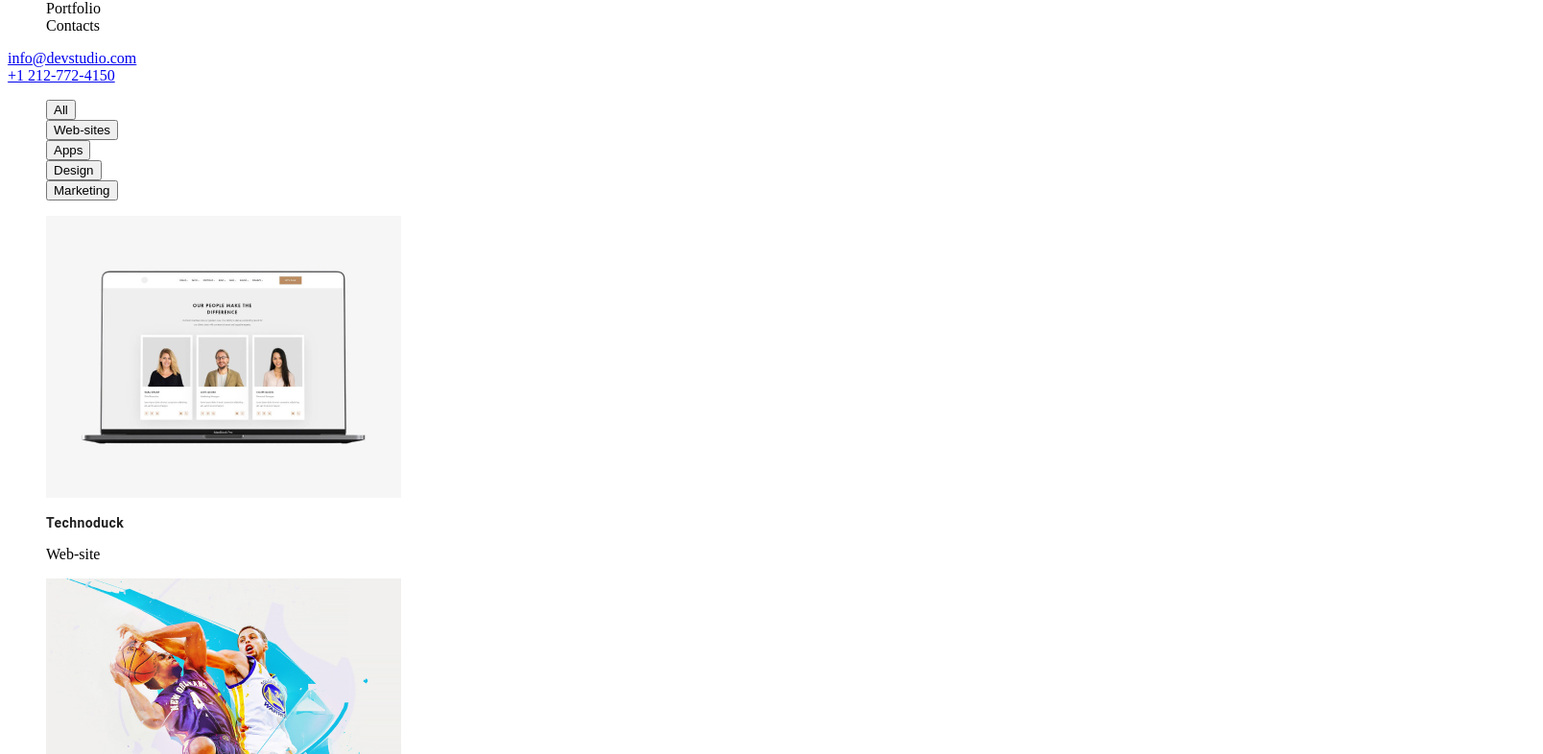
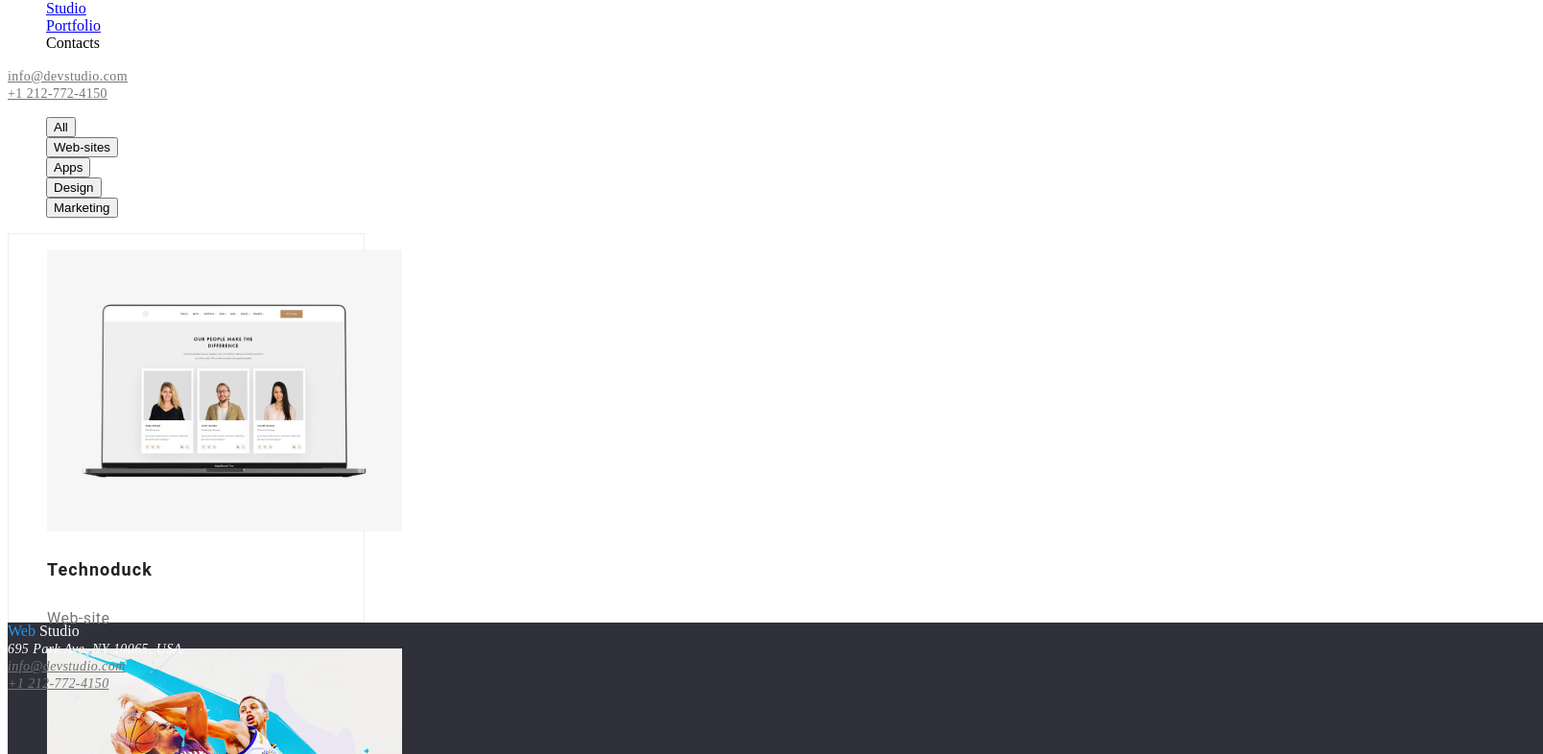
Before and after one commit to Tamas-Norbert/goit-markup-hw-02, a plain HTML site: page portfolio.html in a window 1280 px wide. Shown: the part 60-846 px from the top of the page at 96% size, 1608 px wide, since content can reach past the window. Drawn offline with Linux system fonts and the light colour scheme.

Commit message:
css + prettier

```diff
--- a/css/style.css
+++ b/css/style.css
@@ -28,6 +28,7 @@ ul {
   line-height: 36px;
   letter-spacing: 0.03em;
   text-align: left;
+  color: #212121;
 }
 
 h1 {
@@ -93,14 +94,79 @@ h3 {
   color: #757575;
 }
 .contacts {
-  width: 113px;
+  width: 231px;
   height: 16px;
-  top: 32px;
+  top: 2272px;
+  left: 215px;
+  font: Roboto;
+  font-size: 14px;
+  font-weight: 400;
+  line-height: 16px;
+  letter-spacing: 0.03em;
+  text-align: left;
+  color: #757575;
+}
+
+.our-team h3 {
+  /* TODO: ask for width(each one of them is diffrent) */
+  height: 19px;
   font-family: Roboto;
-  font-size: 14px;
+  font-size: 16px;
   font-weight: 500;
-  line-height: 16px;
-  letter-spacing: 0.02em;
+  line-height: 19px;
+  letter-spacing: 0.03em;
+  text-align: center;
+  color: #212121;
+}
+.our-team p {
+  font-family: Roboto;
+  font-size: 16px;
+  font-weight: 400;
+  line-height: 19px;
+  letter-spacing: 0.03em;
+  color: #757575;
+  text-align: center;
+}
+
+.basement {
+  background: #2f303a;
+  width: 1600px;
+  height: 251px;
+  top: 2097px;
+}
+.colection-background {
+  width: 370px;
+  height: 404px;
+  top: 262px;
+  left: 215px;
+  border: 1px;
+  border: 1px solid #eeeeee;
+}
+
+.colection-background h3 {
+  width: 322px;
+  height: 36px;
+  top: 1010px;
+  left: 1039px;
+  font-family: Roboto;
+  font-size: 18px;
+  font-weight: 700;
+  line-height: 36px;
+  letter-spacing: 0.06em;
   text-align: left;
-  /* TODO: remove blue color from link */
+  color: #212121;
 }
+
+.colection-background p {
+  width: 322px;
+  height: 30px;
+  top: 616px;
+  left: 639px;
+  font-family: Roboto;
+  font-size: 16px;
+  font-weight: 400;
+  line-height: 30px;
+  letter-spacing: 0.03em;
+  text-align: left;
+  color: #757575;
+}
--- a/portfolio.html
+++ b/portfolio.html
@@ -7,21 +7,23 @@
     <link rel="stylesheet" href="./css/style.css" />
   </head>
   <body class="body">
-    <header>
-      <span style="color: #2196f3">Web</span> <span>Studio</span>
+    <header class="nav-container">
+      <span style="color: #2196f3">Web</span>
+      <span style="color: #ffffff">Studio</span>
       <nav>
-        <ul>
+        <ul class="main-navigation">
           <li><a href="index.html">Studio</a></li>
           <li>
-            <a href="portfolio.html" class="nav-link current"></a>Portfolio
+            <a class="nav-link current" href="portfolio.html">Portfolio</a>
           </li>
-          <li>Contacts</li>
+          <li><a href="#"></a>Contacts</li>
         </ul>
       </nav>
     </header>
 
-    <a href="mailto:info@devstudio.com">info@devstudio.com</a><br />
-    <a href="tel:+1 212-772-4150">+1 212-772-4150</a>
+    <a class="contacts" href="mailto:info@devstudio.com">info@devstudio.com</a
+    ><br />
+    <a class="contacts" href="tel:+1 212-772-4150">+1 212-772-4150</a>
 
     <main>
       <section>
@@ -34,7 +36,7 @@
         </ul>
       </section>
 
-      <section>
+      <section class="colection-background">
         <ul>
           <li>
             <img
@@ -112,12 +114,17 @@
         </ul>
       </section>
 
-      <footer class="bg">
-        <h2>WebStudio</h2>
+      <footer class="basement">
+        <span style="color: #2196f3">Web</span>
+        <span style="color: #ffffff">Studio</span>
         <address>
-          <span>695 Park Ave, NY 10065, USA</span><br />
-          <a href="mailto:info@devstudio.com">info@devstudio.com</a><br />
-          <a href="tel:+1 212-772-4150">+1 212-772-4150</a>
+          <span class="contacts" style="color: #ffffff"
+            >695 Park Ave, NY 10065, USA</span
+          ><br />
+          <a class="contacts" href="mailto:info@devstudio.com"
+            >info@devstudio.com</a
+          ><br />
+          <a class="contacts" href="tel:+1 212-772-4150">+1 212-772-4150</a>
         </address>
       </footer>
     </main>
```
Also changed, not shown: index.html (+9 -9 lines).
